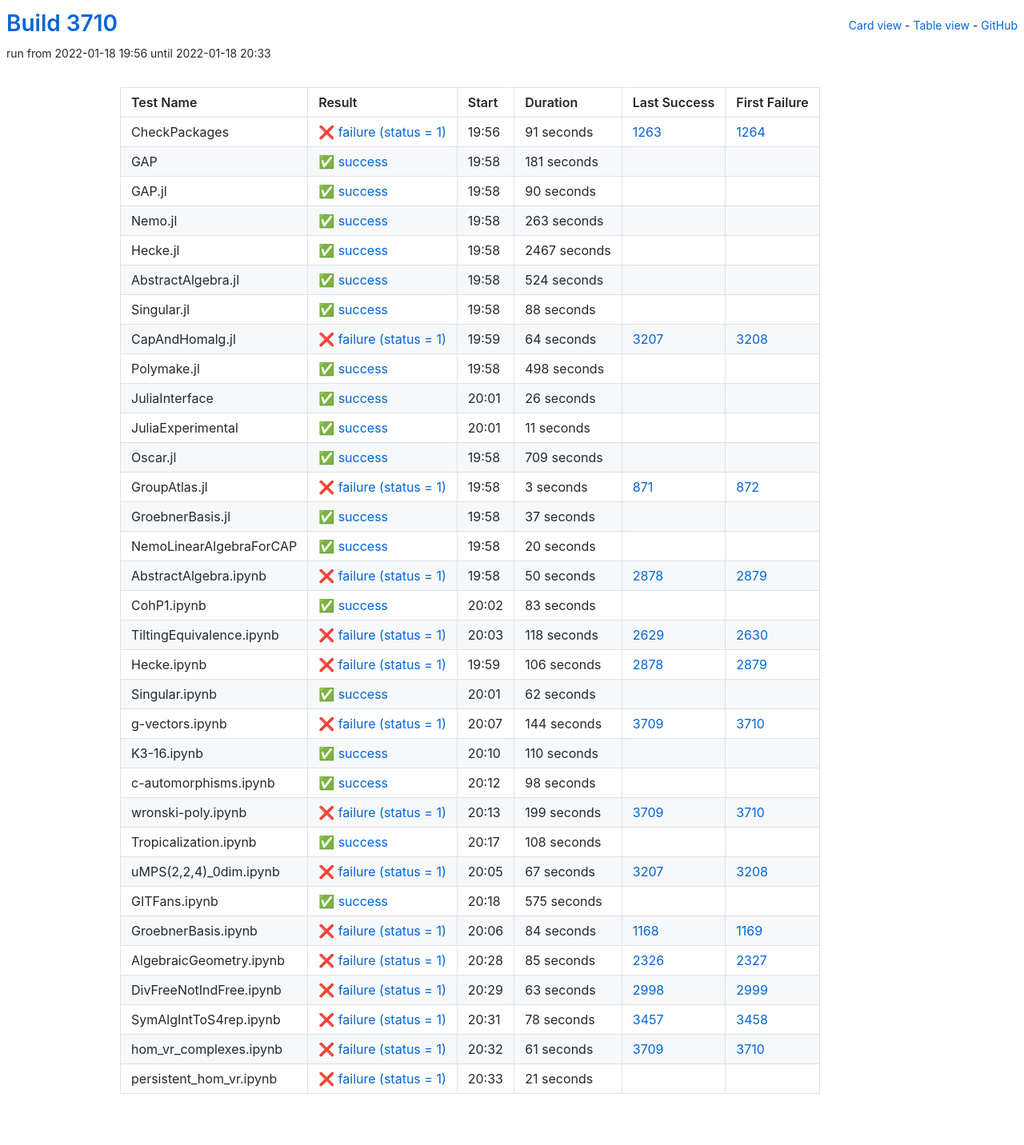
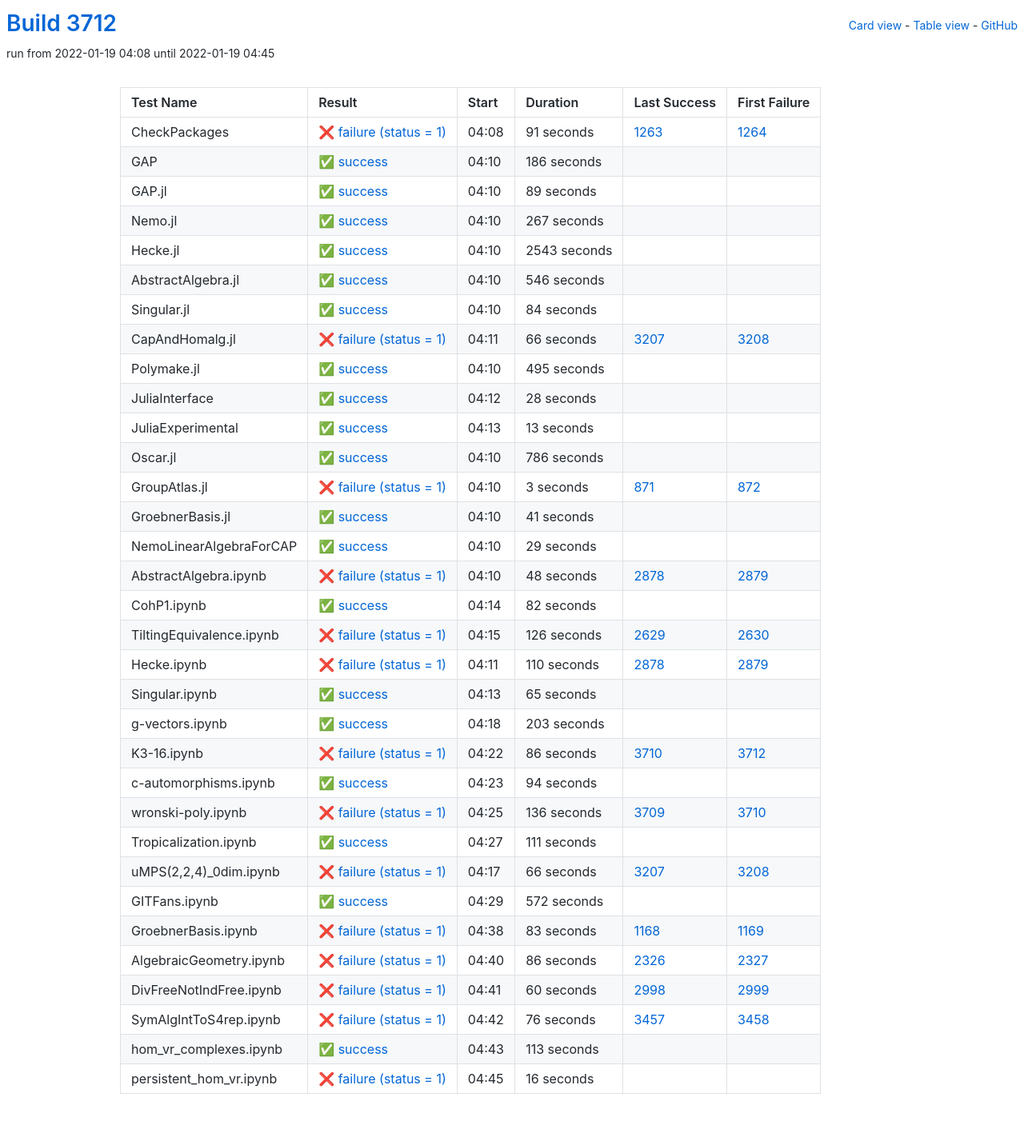
Before and after one commit to oscar-system/oscar-ci-status-stable, a Jekyll site: the page built from table.html, in a window 1280 px wide. Shown: the whole page at 80% size. Built offline with Jekyll 4.4.1, drawn with Linux system fonts in a browser that asks for light colours.

Commit message:
Build #3712

```diff
--- a/_data/ci.yml
+++ b/_data/ci.yml
@@ -1,6 +1,6 @@
 ---
-build: 3710
-build_url: https://oscarci.mathematik.uni-kl.de/job/oscar-stable/3710/
+build: 3712
+build_url: https://oscarci.mathematik.uni-kl.de/job/oscar-stable/3712/
 job: oscar-stable
 organization: oscar-system
 repo: oscar-ci-status-stable
@@ -8,8 +8,8 @@ repourl: https://github.com/oscar-system/oscar-ci-status-stable
 tests:
 - name: CheckPackages
   id: checkpackages
-  log: https://oscarci.mathematik.uni-kl.de/job/oscar-stable/3710/artifact/logs/build-3710/CheckPackages.log
-  start: 2022-01-18 19:56
+  log: https://oscarci.mathematik.uni-kl.de/job/oscar-stable/3712/artifact/logs/build-3712/CheckPackages.log
+  start: 2022-01-19 04:08
   success: false
   exitcode: 1
   status: failure
@@ -20,140 +20,140 @@ tests:
   first_failure_url: https://oscarci.mathematik.uni-kl.de/job/oscar-stable/1264/
 - name: GAP
   id: gap
-  log: https://oscarci.mathematik.uni-kl.de/job/oscar-stable/3710/artifact/logs/build-3710/GAP.log
-  start: 2022-01-18 19:58
+  log: https://oscarci.mathematik.uni-kl.de/job/oscar-stable/3712/artifact/logs/build-3712/GAP.log
+  start: 2022-01-19 04:10
   success: true
   exitcode: 0
   status: success
-  duration: 181
+  duration: 186
   last_success: false
   last_success_url:
   first_failure: false
   first_failure_url:
 - name: GAP.jl
   id: gap-jl
-  log: https://oscarci.mathematik.uni-kl.de/job/oscar-stable/3710/artifact/logs/build-3710/GAP.jl.log
-  start: 2022-01-18 19:58
+  log: https://oscarci.mathematik.uni-kl.de/job/oscar-stable/3712/artifact/logs/build-3712/GAP.jl.log
+  start: 2022-01-19 04:10
   success: true
   exitcode: 0
   status: success
-  duration: 90
+  duration: 89
   last_success: false
   last_success_url:
   first_failure: false
   first_failure_url:
 - name: Nemo.jl
   id: nemo-jl
-  log: https://oscarci.mathematik.uni-kl.de/job/oscar-stable/3710/artifact/logs/build-3710/Nemo.jl.log
-  start: 2022-01-18 19:58
+  log: https://oscarci.mathematik.uni-kl.de/job/oscar-stable/3712/artifact/logs/build-3712/Nemo.jl.log
+  start: 2022-01-19 04:10
   success: true
   exitcode: 0
   status: success
-  duration: 263
+  duration: 267
   last_success: false
   last_success_url:
   first_failure: false
   first_failure_url:
 - name: Hecke.jl
   id: hecke-jl
-  log: https://oscarci.mathematik.uni-kl.de/job/oscar-stable/3710/artifact/logs/build-3710/Hecke.jl.log
-  start: 2022-01-18 19:58
+  log: https://oscarci.mathematik.uni-kl.de/job/oscar-stable/3712/artifact/logs/build-3712/Hecke.jl.log
+  start: 2022-01-19 04:10
   success: true
   exitcode: 0
   status: success
-  duration: 2467
+  duration: 2543
   last_success: false
   last_success_url:
   first_failure: false
   first_failure_url:
 - name: AbstractAlgebra.jl
   id: abstractalgebra-jl
-  log: https://oscarci.mathematik.uni-kl.de/job/oscar-stable/3710/artifact/logs/build-3710/AbstractAlgebra.jl.log
-  start: 2022-01-18 19:58
+  log: https://oscarci.mathematik.uni-kl.de/job/oscar-stable/3712/artifact/logs/build-3712/AbstractAlgebra.jl.log
+  start: 2022-01-19 04:10
   success: true
   exitcode: 0
   status: success
-  duration: 524
+  duration: 546
   last_success: false
   last_success_url:
   first_failure: false
   first_failure_url:
 - name: Singular.jl
   id: singular-jl
-  log: https://oscarci.mathematik.uni-kl.de/job/oscar-stable/3710/artifact/logs/build-3710/Singular.jl.log
-  start: 2022-01-18 19:58
+  log: https://oscarci.mathematik.uni-kl.de/job/oscar-stable/3712/artifact/logs/build-3712/Singular.jl.log
+  start: 2022-01-19 04:10
   success: true
   exitcode: 0
   status: success
-  duration: 88
+  duration: 84
   last_success: false
   last_success_url:
   first_failure: false
   first_failure_url:
 - name: CapAndHomalg.jl
   id: capandhomalg-jl
-  log: https://oscarci.mathematik.uni-kl.de/job/oscar-stable/3710/artifact/logs/build-3710/CapAndHomalg.jl.log
-  start: 2022-01-18 19:59
+  log: https://oscarci.mathematik.uni-kl.de/job/oscar-stable/3712/artifact/logs/build-3712/CapAndHomalg.jl.log
+  start: 2022-01-19 04:11
   success: false
   exitcode: 1
   status: failure
-  duration: 64
+  duration: 66
   last_success: 3207
   last_success_url: https://oscarci.mathematik.uni-kl.de/job/oscar-stable/3207/
   first_failure: 3208
   first_failure_url: https://oscarci.mathematik.uni-kl.de/job/oscar-stable/3208/
 - name: Polymake.jl
   id: polymake-jl
-  log: https://oscarci.mathematik.uni-kl.de/job/oscar-stable/3710/artifact/logs/build-3710/Polymake.jl.log
-  start: 2022-01-18 19:58
+  log: https://oscarci.mathematik.uni-kl.de/job/oscar-stable/3712/artifact/logs/build-3712/Polymake.jl.log
+  start: 2022-01-19 04:10
   success: true
   exitcode: 0
   status: success
-  duration: 498
+  duration: 495
   last_success: false
   last_success_url:
   first_failure: false
   first_failure_url:
 - name: JuliaInterface
   id: juliainterface
-  log: https://oscarci.mathematik.uni-kl.de/job/oscar-stable/3710/artifact/logs/build-3710/JuliaInterface.log
-  start: 2022-01-18 20:01
+  log: https://oscarci.mathematik.uni-kl.de/job/oscar-stable/3712/artifact/logs/build-3712/JuliaInterface.log
+  start: 2022-01-19 04:12
   success: true
   exitcode: 0
   status: success
-  duration: 26
+  duration: 28
   last_success: false
   last_success_url:
   first_failure: false
   first_failure_url:
 - name: JuliaExperimental
   id: juliaexperimental
-  log: https://oscarci.mathematik.uni-kl.de/job/oscar-stable/3710/artifact/logs/build-3710/JuliaExperimental.log
-  start: 2022-01-18 20:01
+  log: https://oscarci.mathematik.uni-kl.de/job/oscar-stable/3712/artifact/logs/build-3712/JuliaExperimental.log
+  start: 2022-01-19 04:13
   success: true
   exitcode: 0
   status: success
-  duration: 11
+  duration: 13
   last_success: false
   last_success_url:
   first_failure: false
   first_failure_url:
 - name: Oscar.jl
   id: oscar-jl
-  log: https://oscarci.mathematik.uni-kl.de/job/oscar-stable/3710/artifact/logs/build-3710/Oscar.jl.log
-  start: 2022-01-18 19:58
+  log: https://oscarci.mathematik.uni-kl.de/job/oscar-stable/3712/artifact/logs/build-3712/Oscar.jl.log
+  start: 2022-01-19 04:10
   success: true
   exitcode: 0
   status: success
-  duration: 709
+  duration: 786
   last_success: false
   last_success_url:
   first_failure: false
   first_failure_url:
 - name: GroupAtlas.jl
   id: groupatlas-jl
-  log: https://oscarci.mathematik.uni-kl.de/job/oscar-stable/3710/artifact/logs/build-3710/GroupAtlas.jl.log
-  start: 2022-01-18 19:58
+  log: https://oscarci.mathematik.uni-kl.de/job/oscar-stable/3712/artifact/logs/build-3712/GroupAtlas.jl.log
+  start: 2022-01-19 04:10
   success: false
   exitcode: 1
   status: failure
@@ -164,241 +164,241 @@ tests:
   first_failure_url: https://oscarci.mathematik.uni-kl.de/job/oscar-stable/872/
 - name: GroebnerBasis.jl
   id: groebnerbasis-jl
-  log: https://oscarci.mathematik.uni-kl.de/job/oscar-stable/3710/artifact/logs/build-3710/GroebnerBasis.jl.log
-  start: 2022-01-18 19:58
+  log: https://oscarci.mathematik.uni-kl.de/job/oscar-stable/3712/artifact/logs/build-3712/GroebnerBasis.jl.log
+  start: 2022-01-19 04:10
   success: true
   exitcode: 0
   status: success
-  duration: 37
+  duration: 41
   last_success: false
   last_success_url:
   first_failure: false
   first_failure_url:
 - name: NemoLinearAlgebraForCAP
   id: nemolinearalgebraforcap
-  log: https://oscarci.mathematik.uni-kl.de/job/oscar-stable/3710/artifact/logs/build-3710/NemoLinearAlgebraForCAP.log
-  start: 2022-01-18 19:58
+  log: https://oscarci.mathematik.uni-kl.de/job/oscar-stable/3712/artifact/logs/build-3712/NemoLinearAlgebraForCAP.log
+  start: 2022-01-19 04:10
   success: true
   exitcode: 0
   status: success
-  duration: 20
+  duration: 29
   last_success: false
   last_success_url:
   first_failure: false
   first_failure_url:
 - name: AbstractAlgebra.ipynb
   id: abstractalgebra-ipynb
-  log: https://oscarci.mathematik.uni-kl.de/job/oscar-stable/3710/artifact/logs/build-3710/AbstractAlgebra.ipynb.log
-  start: 2022-01-18 19:58
+  log: https://oscarci.mathematik.uni-kl.de/job/oscar-stable/3712/artifact/logs/build-3712/AbstractAlgebra.ipynb.log
+  start: 2022-01-19 04:10
   success: false
   exitcode: 1
   status: failure
-  duration: 50
+  duration: 48
   last_success: 2878
   last_success_url: https://oscarci.mathematik.uni-kl.de/job/oscar-stable/2878/
   first_failure: 2879
   first_failure_url: https://oscarci.mathematik.uni-kl.de/job/oscar-stable/2879/
 - name: CohP1.ipynb
   id: cohp1-ipynb
-  log: https://oscarci.mathematik.uni-kl.de/job/oscar-stable/3710/artifact/logs/build-3710/CohP1.ipynb.log
-  start: 2022-01-18 20:02
+  log: https://oscarci.mathematik.uni-kl.de/job/oscar-stable/3712/artifact/logs/build-3712/CohP1.ipynb.log
+  start: 2022-01-19 04:14
   success: true
   exitcode: 0
   status: success
-  duration: 83
+  duration: 82
   last_success: false
   last_success_url:
   first_failure: false
   first_failure_url:
 - name: TiltingEquivalence.ipynb
   id: tiltingequivalence-ipynb
-  log: https://oscarci.mathematik.uni-kl.de/job/oscar-stable/3710/artifact/logs/build-3710/TiltingEquivalence.ipynb.log
-  start: 2022-01-18 20:03
+  log: https://oscarci.mathematik.uni-kl.de/job/oscar-stable/3712/artifact/logs/build-3712/TiltingEquivalence.ipynb.log
+  start: 2022-01-19 04:15
   success: false
   exitcode: 1
   status: failure
-  duration: 118
+  duration: 126
   last_success: 2629
   last_success_url: https://oscarci.mathematik.uni-kl.de/job/oscar-stable/2629/
   first_failure: 2630
   first_failure_url: https://oscarci.mathematik.uni-kl.de/job/oscar-stable/2630/
 - name: Hecke.ipynb
   id: hecke-ipynb
-  log: https://oscarci.mathematik.uni-kl.de/job/oscar-stable/3710/artifact/logs/build-3710/Hecke.ipynb.log
-  start: 2022-01-18 19:59
+  log: https://oscarci.mathematik.uni-kl.de/job/oscar-stable/3712/artifact/logs/build-3712/Hecke.ipynb.log
+  start: 2022-01-19 04:11
   success: false
   exitcode: 1
   status: failure
-  duration: 106
+  duration: 110
   last_success: 2878
   last_success_url: https://oscarci.mathematik.uni-kl.de/job/oscar-stable/2878/
   first_failure: 2879
   first_failure_url: https://oscarci.mathematik.uni-kl.de/job/oscar-stable/2879/
 - name: Singular.ipynb
   id: singular-ipynb
-  log: https://oscarci.mathematik.uni-kl.de/job/oscar-stable/3710/artifact/logs/build-3710/Singular.ipynb.log
-  start: 2022-01-18 20:01
+  log: https://oscarci.mathematik.uni-kl.de/job/oscar-stable/3712/artifact/logs/build-3712/Singular.ipynb.log
+  start: 2022-01-19 04:13
   success: true
   exitcode: 0
   status: success
-  duration: 62
+  duration: 65
   last_success: false
   last_success_url:
   first_failure: false
   first_failure_url:
 - name: g-vectors.ipynb
   id: g-vectors-ipynb
-  log: https://oscarci.mathematik.uni-kl.de/job/oscar-stable/3710/artifact/logs/build-3710/g-vectors.ipynb.log
-  start: 2022-01-18 20:07
-  success: false
-  exitcode: 1
-  status: failure
-  duration: 144
-  last_success: 3709
-  last_success_url: https://oscarci.mathematik.uni-kl.de/job/oscar-stable/3709/
-  first_failure: 3710
-  first_failure_url: https://oscarci.mathematik.uni-kl.de/job/oscar-stable/3710/
-- name: K3-16.ipynb
-  id: k3-16-ipynb
-  log: https://oscarci.mathematik.uni-kl.de/job/oscar-stable/3710/artifact/logs/build-3710/K3-16.ipynb.log
-  start: 2022-01-18 20:10
+  log: https://oscarci.mathematik.uni-kl.de/job/oscar-stable/3712/artifact/logs/build-3712/g-vectors.ipynb.log
+  start: 2022-01-19 04:18
   success: true
   exitcode: 0
   status: success
-  duration: 110
+  duration: 203
   last_success: false
   last_success_url:
   first_failure: false
   first_failure_url:
+- name: K3-16.ipynb
+  id: k3-16-ipynb
+  log: https://oscarci.mathematik.uni-kl.de/job/oscar-stable/3712/artifact/logs/build-3712/K3-16.ipynb.log
+  start: 2022-01-19 04:22
+  success: false
+  exitcode: 1
+  status: failure
+  duration: 86
+  last_success: 3710
+  last_success_url: https://oscarci.mathematik.uni-kl.de/job/oscar-stable/3710/
+  first_failure: 3712
+  first_failure_url: https://oscarci.mathematik.uni-kl.de/job/oscar-stable/3712/
 - name: c-automorphisms.ipynb
   id: c-automorphisms-ipynb
-  log: https://oscarci.mathematik.uni-kl.de/job/oscar-stable/3710/artifact/logs/build-3710/c-automorphisms.ipynb.log
-  start: 2022-01-18 20:12
+  log: https://oscarci.mathematik.uni-kl.de/job/oscar-stable/3712/artifact/logs/build-3712/c-automorphisms.ipynb.log
+  start: 2022-01-19 04:23
   success: true
   exitcode: 0
   status: success
-  duration: 98
+  duration: 94
   last_success: false
   last_success_url:
   first_failure: false
   first_failure_url:
 - name: wronski-poly.ipynb
   id: wronski-poly-ipynb
-  log: https://oscarci.mathematik.uni-kl.de/job/oscar-stable/3710/artifact/logs/build-3710/wronski-poly.ipynb.log
-  start: 2022-01-18 20:13
+  log: https://oscarci.mathematik.uni-kl.de/job/oscar-stable/3712/artifact/logs/build-3712/wronski-poly.ipynb.log
+  start: 2022-01-19 04:25
   success: false
   exitcode: 1
   status: failure
-  duration: 199
+  duration: 136
   last_success: 3709
   last_success_url: https://oscarci.mathematik.uni-kl.de/job/oscar-stable/3709/
   first_failure: 3710
   first_failure_url: https://oscarci.mathematik.uni-kl.de/job/oscar-stable/3710/
 - name: Tropicalization.ipynb
   id: tropicalization-ipynb
-  log: https://oscarci.mathematik.uni-kl.de/job/oscar-stable/3710/artifact/logs/build-3710/Tropicalization.ipynb.log
-  start: 2022-01-18 20:17
+  log: https://oscarci.mathematik.uni-kl.de/job/oscar-stable/3712/artifact/logs/build-3712/Tropicalization.ipynb.log
+  start: 2022-01-19 04:27
   success: true
   exitcode: 0
   status: success
-  duration: 108
+  duration: 111
   last_success: false
   last_success_url:
   first_failure: false
   first_failure_url:
 - name: uMPS(2,2,4)_0dim.ipynb
   id: umps-2-2-4-0dim-ipynb
-  log: https://oscarci.mathematik.uni-kl.de/job/oscar-stable/3710/artifact/logs/build-3710/uMPS-2-2-4-_0dim.ipynb.log
-  start: 2022-01-18 20:05
+  log: https://oscarci.mathematik.uni-kl.de/job/oscar-stable/3712/artifact/logs/build-3712/uMPS-2-2-4-_0dim.ipynb.log
+  start: 2022-01-19 04:17
   success: false
   exitcode: 1
   status: failure
-  duration: 67
+  duration: 66
   last_success: 3207
   last_success_url: https://oscarci.mathematik.uni-kl.de/job/oscar-stable/3207/
   first_failure: 3208
   first_failure_url: https://oscarci.mathematik.uni-kl.de/job/oscar-stable/3208/
 - name: GITFans.ipynb
   id: gitfans-ipynb
-  log: https://oscarci.mathematik.uni-kl.de/job/oscar-stable/3710/artifact/logs/build-3710/GITFans.ipynb.log
-  start: 2022-01-18 20:18
+  log: https://oscarci.mathematik.uni-kl.de/job/oscar-stable/3712/artifact/logs/build-3712/GITFans.ipynb.log
+  start: 2022-01-19 04:29
   success: true
   exitcode: 0
   status: success
-  duration: 575
+  duration: 572
   last_success: false
   last_success_url:
   first_failure: false
   first_failure_url:
 - name: GroebnerBasis.ipynb
   id: groebnerbasis-ipynb
-  log: https://oscarci.mathematik.uni-kl.de/job/oscar-stable/3710/artifact/logs/build-3710/GroebnerBasis.ipynb.log
-  start: 2022-01-18 20:06
+  log: https://oscarci.mathematik.uni-kl.de/job/oscar-stable/3712/artifact/logs/build-3712/GroebnerBasis.ipynb.log
+  start: 2022-01-19 04:38
   success: false
   exitcode: 1
   status: failure
-  duration: 84
+  duration: 83
   last_success: 1168
   last_success_url: https://oscarci.mathematik.uni-kl.de/job/oscar-stable/1168/
   first_failure: 1169
   first_failure_url: https://oscarci.mathematik.uni-kl.de/job/oscar-stable/1169/
 - name: AlgebraicGeometry.ipynb
   id: algebraicgeometry-ipynb
-  log: https://oscarci.mathematik.uni-kl.de/job/oscar-stable/3710/artifact/logs/build-3710/AlgebraicGeometry.ipynb.log
-  start: 2022-01-18 20:28
+  log: https://oscarci.mathematik.uni-kl.de/job/oscar-stable/3712/artifact/logs/build-3712/AlgebraicGeometry.ipynb.log
+  start: 2022-01-19 04:40
   success: false
   exitcode: 1
   status: failure
-  duration: 85
+  duration: 86
   last_success: 2326
   last_success_url: https://oscarci.mathematik.uni-kl.de/job/oscar-stable/2326/
   first_failure: 2327
   first_failure_url: https://oscarci.mathematik.uni-kl.de/job/oscar-stable/2327/
 - name: DivFreeNotIndFree.ipynb
   id: divfreenotindfree-ipynb
-  log: https://oscarci.mathematik.uni-kl.de/job/oscar-stable/3710/artifact/logs/build-3710/DivFreeNotIndFree.ipynb.log
-  start: 2022-01-18 20:29
+  log: https://oscarci.mathematik.uni-kl.de/job/oscar-stable/3712/artifact/logs/build-3712/DivFreeNotIndFree.ipynb.log
+  start: 2022-01-19 04:41
   success: false
   exitcode: 1
   status: failure
-  duration: 63
+  duration: 60
   last_success: 2998
   last_success_url: https://oscarci.mathematik.uni-kl.de/job/oscar-stable/2998/
   first_failure: 2999
   first_failure_url: https://oscarci.mathematik.uni-kl.de/job/oscar-stable/2999/
 - name: SymAlgIntToS4rep.ipynb
   id: symalginttos4rep-ipynb
-  log: https://oscarci.mathematik.uni-kl.de/job/oscar-stable/3710/artifact/logs/build-3710/SymAlgIntToS4rep.ipynb.log
-  start: 2022-01-18 20:31
+  log: https://oscarci.mathematik.uni-kl.de/job/oscar-stable/3712/artifact/logs/build-3712/SymAlgIntToS4rep.ipynb.log
+  start: 2022-01-19 04:42
   success: false
   exitcode: 1
   status: failure
-  duration: 78
+  duration: 76
   last_success: 3457
   last_success_url: https://oscarci.mathematik.uni-kl.de/job/oscar-stable/3457/
   first_failure: 3458
   first_failure_url: https://oscarci.mathematik.uni-kl.de/job/oscar-stable/3458/
 - name: hom_vr_complexes.ipynb
   id: hom-vr-complexes-ipynb
-  log: https://oscarci.mathematik.uni-kl.de/job/oscar-stable/3710/artifact/logs/build-3710/hom_vr_complexes.ipynb.log
-  start: 2022-01-18 20:32
-  success: false
-  exitcode: 1
-  status: failure
-  duration: 61
-  last_success: 3709
-  last_success_url: https://oscarci.mathematik.uni-kl.de/job/oscar-stable/3709/
-  first_failure: 3710
-  first_failure_url: https://oscarci.mathematik.uni-kl.de/job/oscar-stable/3710/
-- name: persistent_hom_vr.ipynb
-  id: persistent-hom-vr-ipynb
-  log: https://oscarci.mathematik.uni-kl.de/job/oscar-stable/3710/artifact/logs/build-3710/persistent_hom_vr.ipynb.log
-  start: 2022-01-18 20:33
-  success: false
-  exitcode: 1
-  status: failure
-  duration: 21
+  log: https://oscarci.mathematik.uni-kl.de/job/oscar-stable/3712/artifact/logs/build-3712/hom_vr_complexes.ipynb.log
+  start: 2022-01-19 04:43
+  success: true
+  exitcode: 0
+  status: success
+  duration: 113
   last_success: false
   last_success_url:
   first_failure: false
   first_failure_url:
+- name: persistent_hom_vr.ipynb
+  id: persistent-hom-vr-ipynb
+  log: https://oscarci.mathematik.uni-kl.de/job/oscar-stable/3712/artifact/logs/build-3712/persistent_hom_vr.ipynb.log
+  start: 2022-01-19 04:45
+  success: false
+  exitcode: 1
+  status: failure
+  duration: 16
+  last_success: false
+  last_success_url:
+  first_failure: false
+  first_failure_url:
```
Also changed, not shown: README.md.
